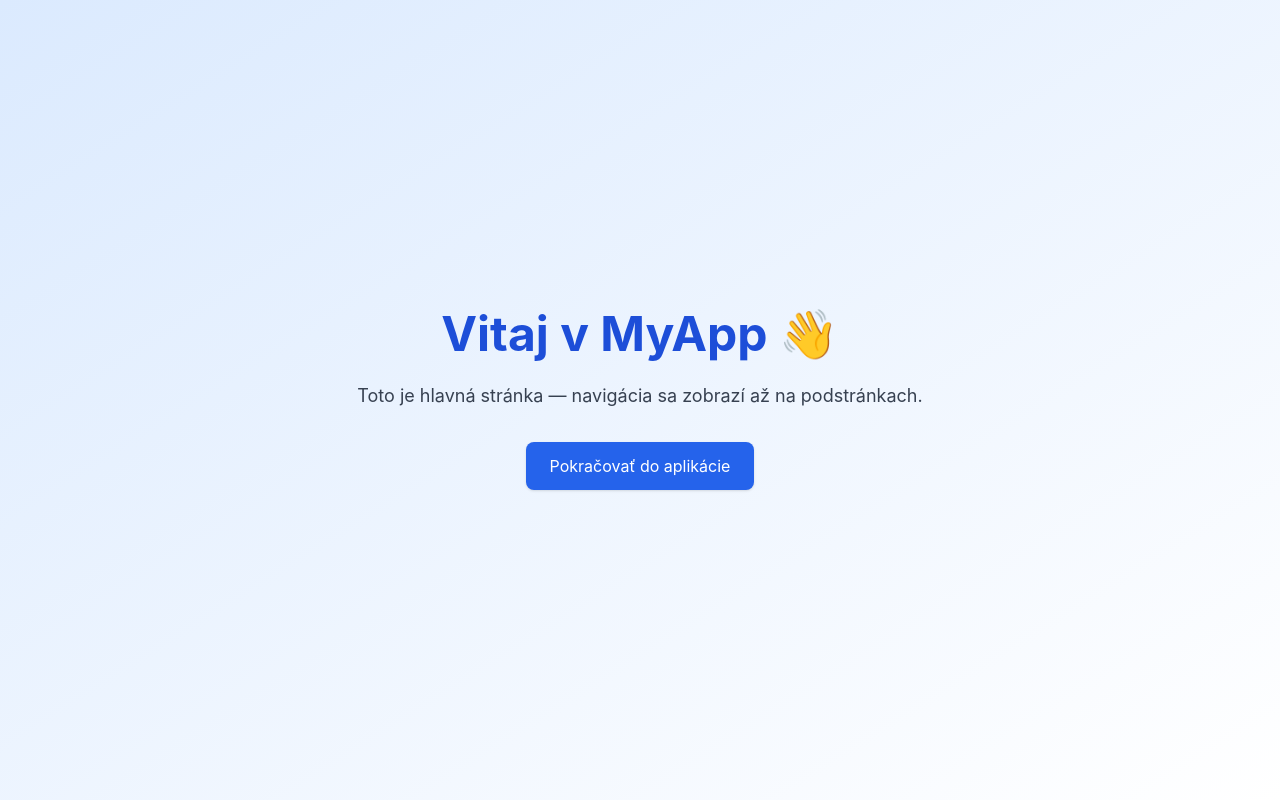
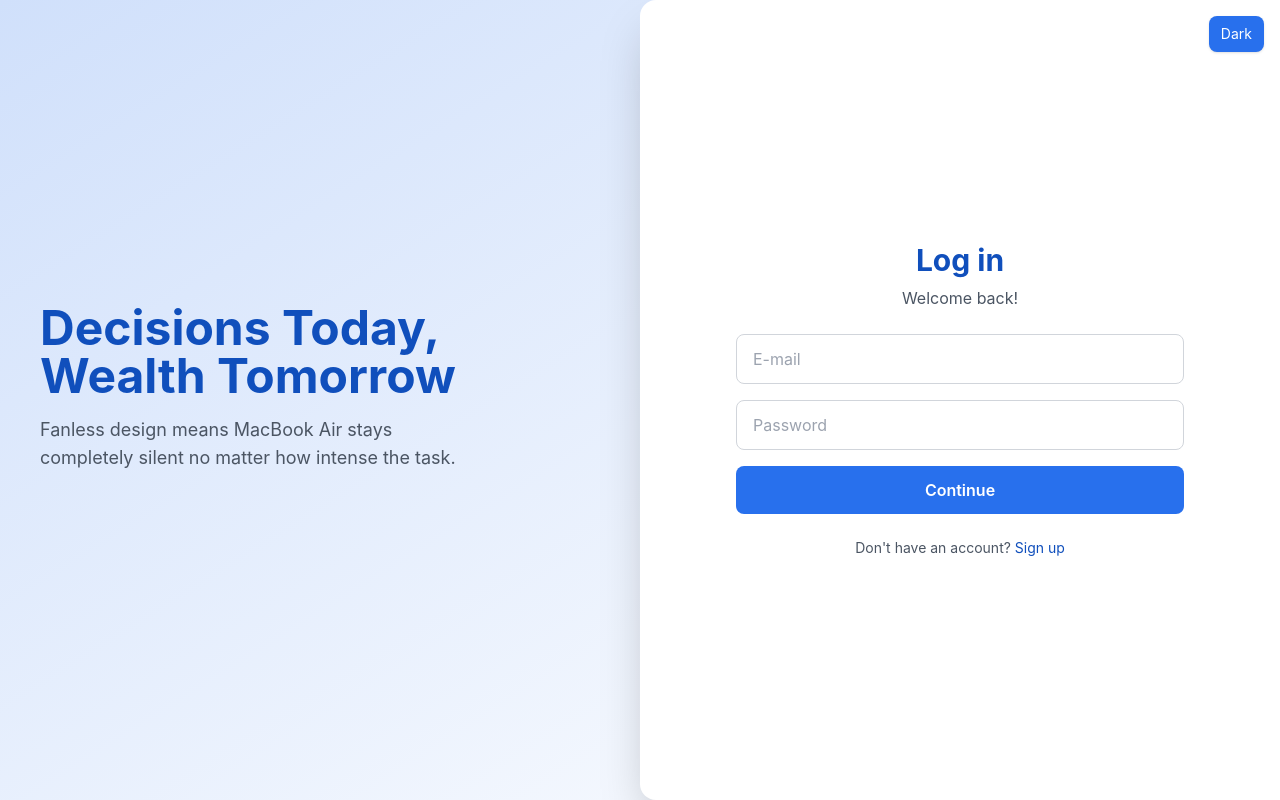
Before and after one commit to Lomidrev0/Hackathon2025, a React (Create React App) app in the folder frontend/: page / in a window 1280 px wide. Built offline with nearby package versions, Linux system fonts and the light colour scheme.

Commit message:
add color modes and colors

```diff
--- a/frontend/src/pages/Home.jsx
+++ b/frontend/src/pages/Home.jsx
@@ -1,18 +1,78 @@
+import { useState, useEffect } from "react"
 import { Link } from "react-router-dom"
 
 export default function Home() {
+  const getInitialMode = () => {
+    const saved = localStorage.getItem("theme")
+    if (saved === "dark") return true
+    if (saved === "light") return false
+    return window.matchMedia && window.matchMedia("(prefers-color-scheme: dark)").matches
+  }
+
+  const [darkMode, setDarkMode] = useState(getInitialMode)
+
+  useEffect(() => {
+    if (darkMode) {
+      document.documentElement.classList.add("dark")
+      localStorage.setItem("theme", "dark")
+    } else {
+      document.documentElement.classList.remove("dark")
+      localStorage.setItem("theme", "light")
+    }
+  }, [darkMode])
+
   return (
-    <div className="flex flex-col items-center justify-center h-screen bg-gradient-to-br from-blue-100 to-white text-center">
-      <h1 className="text-5xl font-bold mb-6 text-blue-700">Vitaj v MyApp 👋</h1>
-      <p className="text-lg text-gray-700 mb-8">
-        Toto je hlavná stránka — navigácia sa zobrazí až na podstránkach.
-      </p>
-      <Link
-        to="/dashboard"
-        className="px-6 py-3 bg-blue-600 text-white rounded-lg shadow hover:bg-blue-700 transition"
+    <div className="flex flex-col md:flex-row h-screen transition-colors duration-500 bg-gradient-to-br from-blue-10 to-white dark:from-blue-85 dark:to-dark-secondary">
+      <button
+        onClick={() => setDarkMode(!darkMode)}
+        className="absolute top-4 right-4 px-3 py-2 text-sm bg-blue-50 dark:bg-blue-60 text-white rounded-lg shadow hover:opacity-90 transition"
       >
-        Pokračovať do aplikácie
-      </Link>
+        {darkMode ? "Light" : "Dark"}
+      </button>
+
+      <div className="flex flex-col justify-center items-center md:items-start text-center md:text-left p-10 md:w-1/2">
+        <h1 className="text-5xl font-bold mb-4 text-blue-60 dark:text-light-primary">
+          Decisions Today, Wealth Tomorrow
+        </h1>
+        <p className="text-lg text-gray-600 dark:text-text-soft mb-6 max-w-md">
+          Fanless design means MacBook Air stays completely silent no matter how intense the task.
+        </p>
+      </div>
+
+      <div className="flex items-center justify-center md:w-1/2 bg-white dark:bg-dark-primary shadow-2xl rounded-t-2xl md:rounded-none md:rounded-l-2xl p-8">
+        <div className="w-11/12 max-w-md text-center">
+          <h2 className="text-3xl font-bold mb-2 text-blue-60 dark:text-light-primary">Log in</h2>
+          <p className="text-gray-600 dark:text-text-soft mb-6">Welcome back!</p>
+
+          <form className="flex flex-col gap-4">
+            <input
+              type="email"
+              placeholder="E-mail"
+              className="w-full px-4 py-3 border border-gray-300 dark:border-dark-secondary bg-white dark:bg-dark-secondary text-gray-800 dark:text-text-light rounded-lg focus:outline-none focus:ring-2 focus:ring-blue-50 dark:focus:ring-blue-30"
+            />
+            <input
+              type="password"
+              placeholder="Password"
+              className="w-full px-4 py-3 border border-gray-300 dark:border-dark-secondary bg-white dark:bg-dark-secondary text-gray-800 dark:text-text-light rounded-lg focus:outline-none focus:ring-2 focus:ring-blue-50 dark:focus:ring-blue-30"
+            />
+            <Link to="/dashboard" className="w-full">
+              <button
+                type="submit"
+                className="w-full bg-blue-50 dark:bg-blue-60 text-white py-3 rounded-lg font-semibold hover:bg-blue-60 dark:hover:bg-blue-40 transition"
+              >
+                Continue
+              </button>
+            </Link>
+          </form>
+
+          <p className="mt-6 text-sm text-gray-600 dark:text-text-soft">
+            Don't have an account?{" "}
+            <Link to="/" className="text-blue-60 dark:text-blue-30 hover:underline">
+              Sign up
+            </Link>
+          </p>
+        </div>
+      </div>
     </div>
   )
 }
--- a/frontend/tailwind.config.js
+++ b/frontend/tailwind.config.js
@@ -1,10 +1,66 @@
 /** @type {import('tailwindcss').Config} */
 module.exports = {
+   darkMode: 'class',
    content: [
     "./src/**/*.{js,jsx,ts,tsx}",
   ],
-  theme: {
-    extend: {},
+    theme: {
+    extend: {
+      colors: {
+        blue: {
+         "85": "#061E47",
+          "75": "#0A3176",
+          "70": "#0C3B8D",
+          "60": "#104FBC",
+          "50": "#2870ED",
+          "40": "#4382EF",
+          "30": "#72A1F3",
+          "20": "#A1C0F7",
+          "15": "#B8D0F9",
+          "10": "#D0E0FB"
+        },
+        grey: {
+          "85": "#1B2631",
+          "75": "#2E4052",
+          "70": "#374D62",
+          "60": "#496683",
+          "50": "#5B80A4",
+          "40": "#7C99B6",
+          "30": "#9DB2C8",
+          "20": "#BDCCDB",
+          "15": "#CED9E4",
+          "10": "#E4EAF0"
+        },
+        stone: {
+          "85": "#12293B",
+          "75": "#1E4562",
+          "70": "#245375",
+          "60": "#306F9C",
+          "50": "#3C8AC3",
+          "40": "#63A2CF",
+          "30": "#8AB9DB",
+          "20": "#B1D0E7",
+          "15": "#C4DCED",
+          "10": "#D8E8F3"
+        },
+        text: {
+          light: '#f9fafb',
+          base: '#3b3b3c',
+          soft: '#6b7280',
+          muted: '#d1d5db',
+        },
+        dark: {
+          primary: '#1a1a1e',
+          secondary: '#121214',
+          ternary: '#38383e'
+        },
+        light: {
+          primary: '#fce7f3',
+          secondary: '#edd9e5',
+          ternary: '#ddcfd8'
+        }
+      }
+    },
   },
   plugins: [],
 }
```
